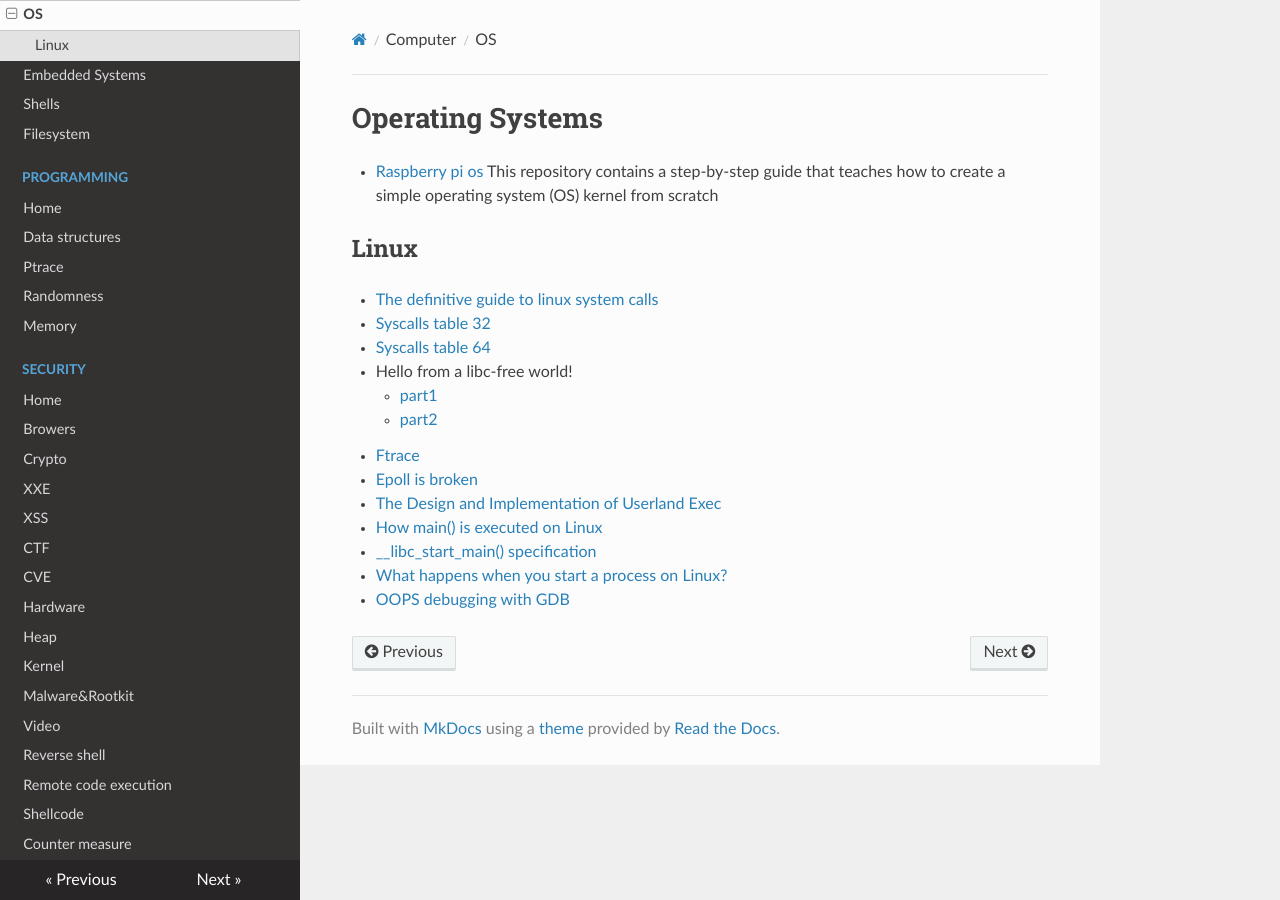
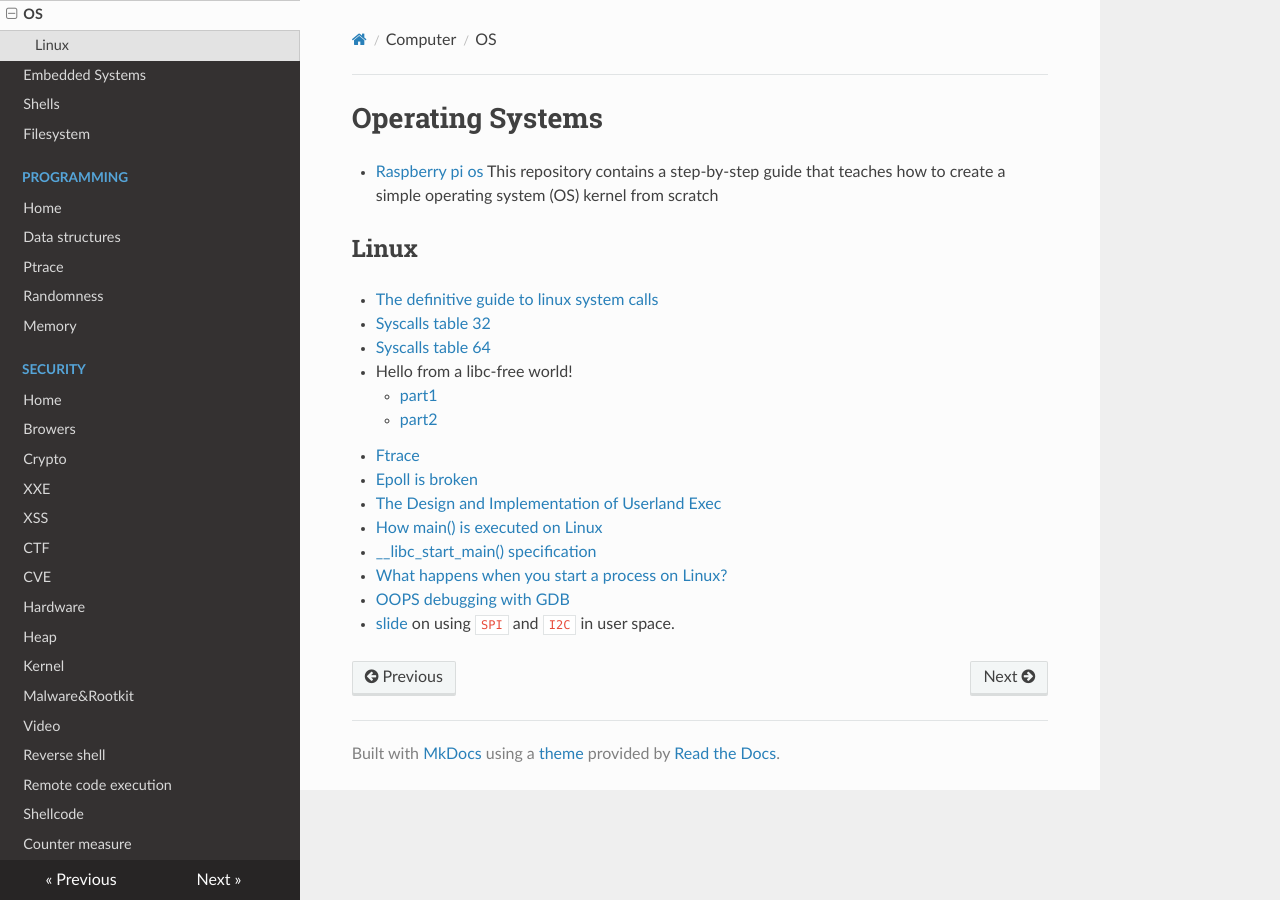
Before and after one commit to gipi/low-level, an MkDocs documentation site: the page built from docs/os/index.md, in a window 1280 px wide. Built offline with MkDocs 1.6.1, drawn with Linux system fonts in a browser that asks for light colours; nearby versions of some CDN libraries; old or Windows-style settings are respelled for this version of MkDocs.

Commit message:
Update index.md

```diff
--- a/docs/os/index.md
+++ b/docs/os/index.md
@@ -17,3 +17,4 @@
  - [__libc_start_main() specification](https://refspecs.linuxbase.org/LSB_3.0.0/LSB-PDA/LSB-PDA/baselib---libc-start-main-.html)
  - [What happens when you start a process on Linux?](http://jvns.ca/blog/2016/10/04/exec-will-eat-your-brain/)
  - [OOPS debugging with GDB](http://mokosays.com/work/?p=22)
+ - [slide](http://haifux.org/lectures/258/gpio_spi_i2c_userspace.pdf) on using ``SPI`` and ``I2C`` in user space.
```
